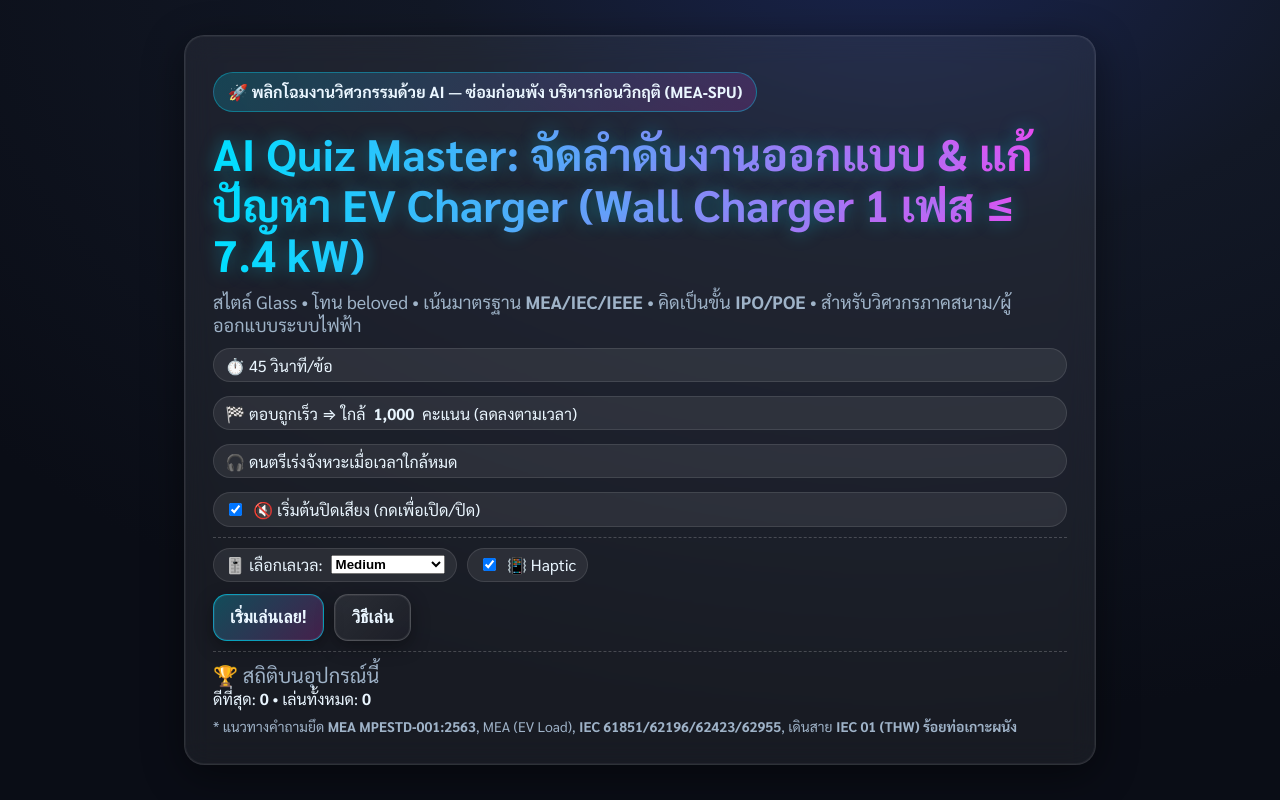
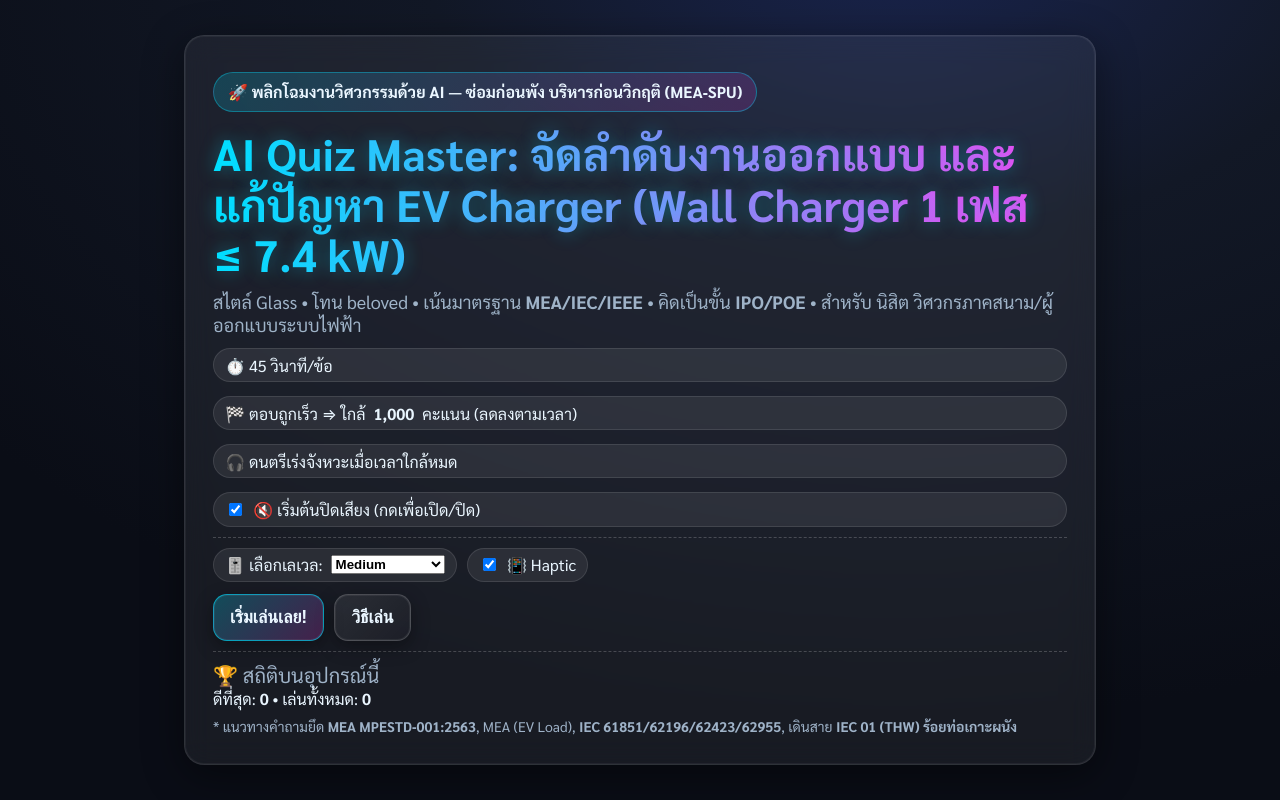
Before and after one commit to parachai11ju-pixel/EV-Home-Charger, a plain HTML site: page index.html in a window 1280 px wide. Drawn offline with Linux system fonts and the light colour scheme.

Commit message:
Update index.html

```diff
--- a/index.html
+++ b/index.html
@@ -81,8 +81,8 @@ hr{border:0; border-top:1px dashed rgba(255,255,255,.2); margin:10px 0}
   <!-- HOME -->
   <div class="card" id="screen-home">
     <div class="badge">🚀 พลิกโฉมงานวิศวกรรมด้วย AI — ซ่อมก่อนพัง บริหารก่อนวิกฤติ (MEA‑SPU)</div>
-    <h1>AI Quiz Master: จัดลำดับงานออกแบบ & แก้ปัญหา EV Charger (Wall Charger 1 เฟส ≤ 7.4 kW)</h1>
-    <div class="sub">สไตล์ Glass • โทน beloved • เน้นมาตรฐาน <b>MEA/IEC/IEEE</b> • คิดเป็นขั้น <b>IPO/POE</b> • สำหรับวิศวกรภาคสนาม/ผู้ออกแบบระบบไฟฟ้า</div>
+    <h1>AI Quiz Master: จัดลำดับงานออกแบบ และแก้ปัญหา EV Charger (Wall Charger 1 เฟส ≤ 7.4 kW)</h1>
+    <div class="sub">สไตล์ Glass • โทน beloved • เน้นมาตรฐาน <b>MEA/IEC/IEEE</b> • คิดเป็นขั้น <b>IPO/POE</b> • สำหรับ นิสิต วิศวกรภาคสนาม/ผู้ออกแบบระบบไฟฟ้า</div>
     <div class="row" style="margin-top:12px">
       <div class="pill">⏱️ 45 วินาที/ข้อ</div>
       <div class="pill">🏁 ตอบถูกเร็ว ⇒ ใกล้ <b>1,000</b> คะแนน (ลดลงตามเวลา)</div>
```
